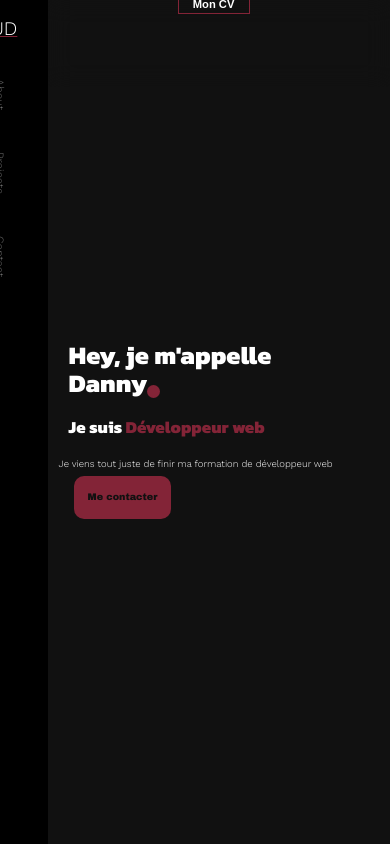
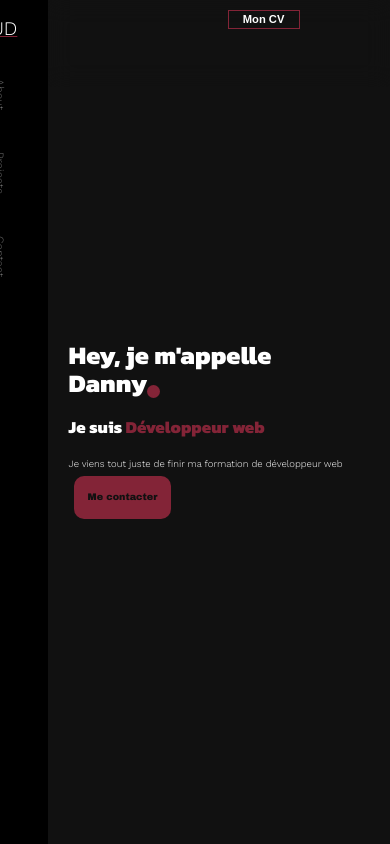
Before and after one commit to DannyUprajay/portfolio, a React (Vite) app: page / in a window 390 px wide. Shown: the top 844 px of the page. Built offline with nearby package versions, Linux system fonts and the light colour scheme; a web font is replaced by a local one.

Commit message:
header responsive fait

```diff
--- a/src/App.css
+++ b/src/App.css
@@ -489,6 +489,14 @@ form {
 
 
 @media screen and (max-width: 900px) {
+    header a {
+        position: relative;
+        left: -120px;
+    }
+    .cv{
+        position: relative;
+        left: 20px;
+    }
     .portfolio h1, h4, a {
         position: relative;
         right: 40px;
@@ -576,6 +584,12 @@ form {
         position: relative;
         top: 15px;
     }
+
+    header a {
+        position: relative;
+        top: 0;
+    }
+
 
 }
 
@@ -724,7 +738,6 @@ form {
     .navbar-nav li {
         position: relative;
         left: 30px;
-        /*margin-left: 20px;*/
     }
 
     #contact h2:last-child {
@@ -749,9 +762,15 @@ form {
         left: -100px;
     }
 
-    .cv {
+    header a {
         position: relative;
-        left: 0;
+        top: -20px;
+        /*left: -120px;*/
+    }
+    .cv{
+        position: relative;
+        top: -20px;
+        left: 50px;
     }
 
     .portfolio h1 {
@@ -858,13 +877,7 @@ form {
 
 
 
-@media screen and (max-width: 504px) {
-    .portfolio p {
-        position: relative;
-        right: 30px;
-    }
 
-}
 
 @media screen and (max-width: 500px) {
 
@@ -899,6 +912,8 @@ form {
     .presentation .resume_tech span{
         font-size: .8rem;
     }
+
+
 
 }
 
@@ -948,6 +963,10 @@ form {
     .portfolio button {
         position: relative;
         left: -20px;
+    }
+    .portfolio p {
+        position: relative;
+        right: 20px;
     }
     #contact p{
         font-size: 1rem;
--- a/src/App.jsx
+++ b/src/App.jsx
@@ -1,20 +1,13 @@
-import React, {useState} from 'react';
+import React from 'react';
 import './App.css'
-// import Nav from "./Nav.jsx";
+
 import {Routes, Route} from "react-router-dom";
 import Home from "./Home.jsx";
 
 
 function App() {
-    let [isMenuOpen, setMenuOpen] = useState(false);
-
-    let toggleMenu = () => {
-        setMenuOpen(!isMenuOpen);
-    };
-
     return (
         <>
-            {/*<Nav/>*/}
             <Routes>
                 <Route path={"/"} element={<Home/>}/>
             </Routes>
--- a/src/Home.jsx
+++ b/src/Home.jsx
@@ -89,7 +89,6 @@ const Home = () => {
     return (
         <>
             <Helmet>
-
                 <meta charSet="utf-8" />
                 <title>Portofolio Danny </title>
                 <link rel="canonical" href="http://mysite.com/example" />
```
Also changed, not shown: src/Nav.jsx (deleted, +0 -102 lines).
